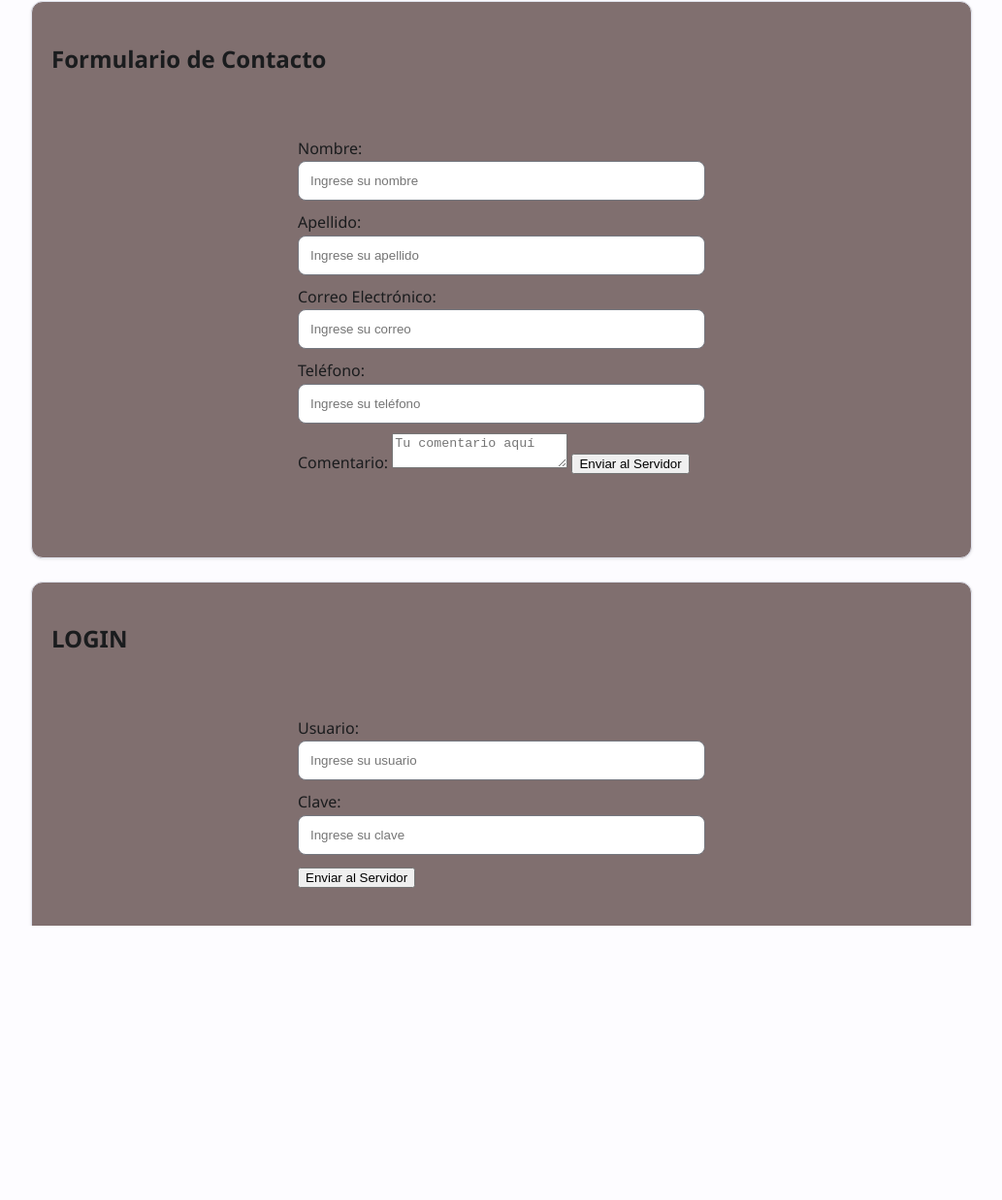
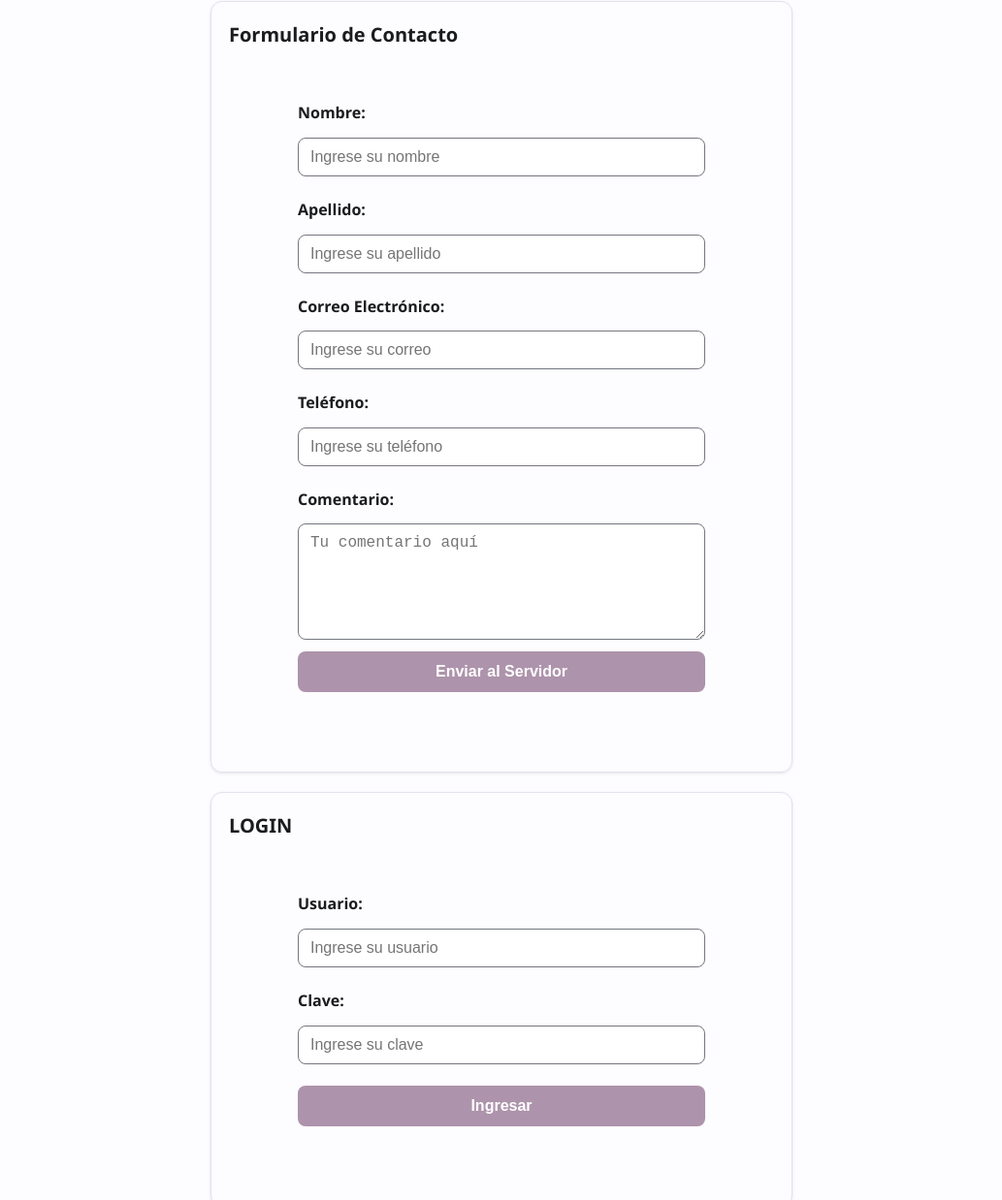
Before and after one commit to franciscarojas1819/francisca-rojas--1-, a website: page public/index.html in a window 1280 px wide. Shown: the part 1078-2316 px from the top of the page at 97% size, without its empty margins (123-1156 px from the left). Drawn offline with Linux system fonts and the light colour scheme.

Commit message:
mejore el formulario

```diff
--- a/public/index.html
+++ b/public/index.html
@@ -45,7 +45,7 @@
         </article>
 
         <!-- Formulario de contacto -->
-        <section id="contacto">
+        <section id="contacto" class="form-section">
             <h2>Formulario de Contacto</h2>
             <form action="/enviar" method="POST">
                 <label for="nombre">Nombre:</label>
@@ -68,16 +68,16 @@
         </section>
 
         <!-- LOGIN -->
-        <section id="contacto">
+        <section id="login" class="form-section">
             <h2>LOGIN</h2>
             <form action="/login" method="POST">
                 <label for="usuario">Usuario:</label>
                 <input type="text" id="usuario" name="usuario" placeholder="Ingrese su usuario" required>
 
                 <label for="clave">Clave:</label>
-                <input type="text" id="clave" name="clave" placeholder="Ingrese su clave" required>
+                <input type="password" id="clave" name="clave" placeholder="Ingrese su clave" required>
 
-                <button type="submit">Enviar al Servidor</button>
+                <button type="submit">Ingresar</button>
             </form>
         </section>
 
--- a/public/style.css
+++ b/public/style.css
@@ -146,6 +146,64 @@ input:focus {
     border-color: transparent;
 }
 
+/* --- FORMULARIOS: Secciones verticales y responsivas --- */
+.form-section {
+    max-width: 820px;
+    margin: 20px auto;
+    padding: 18px;
+    box-sizing: border-box;
+    background-color: rgba(255,255,255,0.03);
+    border-radius: 12px;
+}
+
+.form-section h2 {
+    margin-top: 0;
+    margin-bottom: 12px;
+    font-size: 1.25rem;
+}
+
+.form-section form {
+    display: flex;
+    flex-direction: column;
+    gap: 12px;
+}
+
+.form-section label {
+    font-weight: 600;
+}
+
+.form-section input[type="text"],
+.form-section input[type="email"],
+.form-section input[type="tel"],
+.form-section input[type="password"],
+.form-section textarea,
+.form-section button {
+    width: 100%;
+    box-sizing: border-box;
+    padding: 10px 12px;
+    border-radius: 8px;
+    border: 1px solid var(--outline);
+    font-size: 1rem;
+}
+
+.form-section textarea {
+    min-height: 120px;
+    resize: vertical;
+}
+
+.form-section button {
+    background: var(--primary);
+    color: var(--on-primary);
+    border: none;
+    cursor: pointer;
+    padding: 12px 14px;
+    font-weight: 700;
+}
+
+@media (min-width: 900px) {
+    .form-section { max-width: 600px; }
+}
+
 /* --- BOTÓN --- */
 .button-44 {
     background-color: var(--primary);
```
